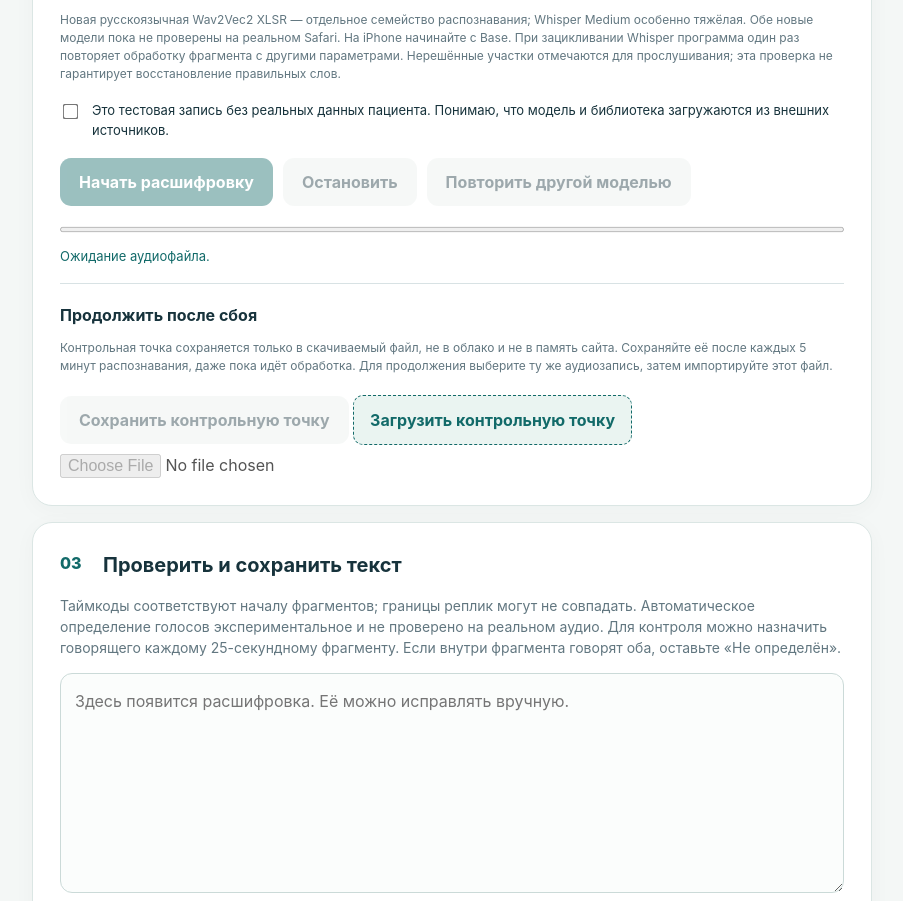
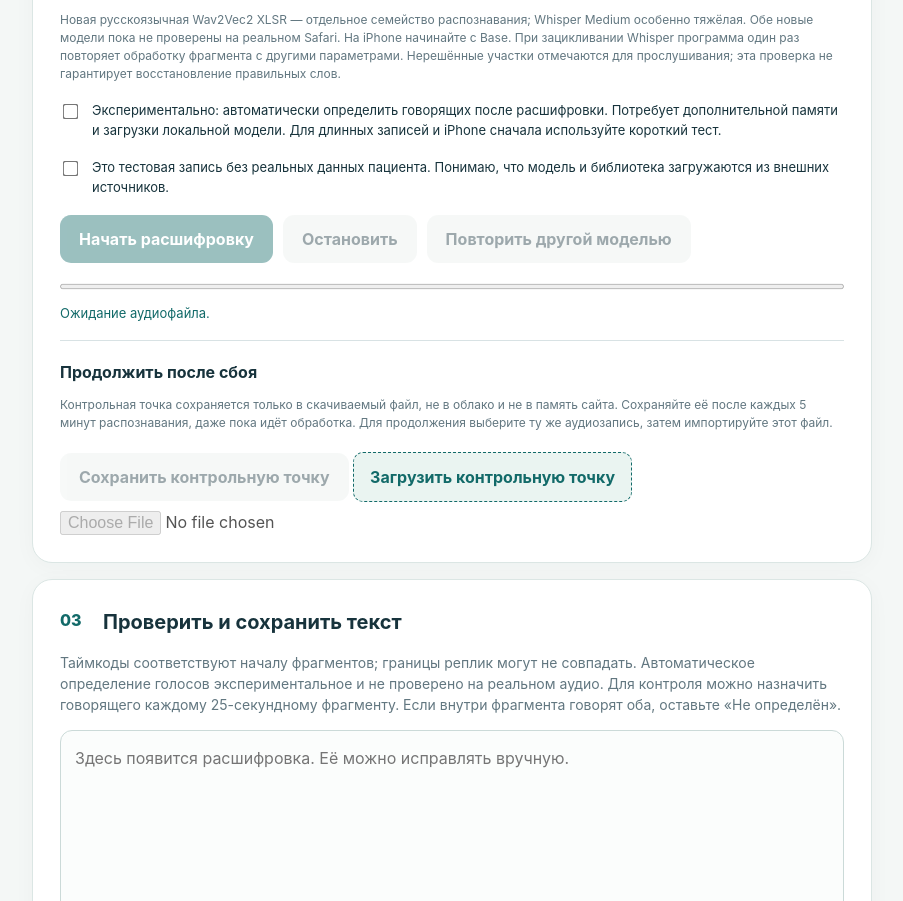
Before and after one commit to antonschtrading-prog/medpriem, a website with bundled scripts: page site/index.html in a window 1280 px wide. Shown: the part 949-1850 px from the top of the page, without its empty margins (188-1091 px from the left). Built offline with nearby package versions, Linux system fonts and the light colour scheme.

Commit message:
Add explicit one-click ASR then automatic speaker processing opt-in

```diff
--- a/site/index.html
+++ b/site/index.html
@@ -30,6 +30,7 @@
         <select id="asr-model"><option value="tiny">Tiny · быстрый тест</option><option value="base" selected>Base · приоритет точности</option><option value="small">Small · только на мощном устройстве</option><option value="xlsr_ru">Wav2Vec2 XLSR · русский · экспериментально</option><option value="medium">Whisper Medium · крайне тяжёлая · экспериментально</option></select>
       </label>
       <p class="tiny">Новая русскоязычная Wav2Vec2 XLSR — отдельное семейство распознавания; Whisper Medium особенно тяжёлая. Обе новые модели пока не проверены на реальном Safari. На iPhone начинайте с Base. При зацикливании Whisper программа один раз повторяет обработку фрагмента с другими параметрами. Нерешённые участки отмечаются для прослушивания; эта проверка не гарантирует восстановление правильных слов.</p>
+      <label class="consent"><input type="checkbox" id="speaker-after"><span>Экспериментально: автоматически определить говорящих после расшифровки. Потребует дополнительной памяти и загрузки локальной модели. Для длинных записей и iPhone сначала используйте короткий тест.</span></label>
       <label class="consent"><input type="checkbox" id="privacy-agree"><span>Это тестовая запись без реальных данных пациента. Понимаю, что модель и библиотека загружаются из внешних источников.</span></label>
       <div class="actions"><button type="button" id="run" class="primary" disabled>Начать расшифровку</button><button type="button" id="cancel" class="secondary" disabled>Остановить</button><button type="button" id="rerun" class="secondary" disabled>Повторить другой моделью</button></div>
       <div class="progress-wrap"><progress id="progress" max="100" value="0" aria-label="Прогресс расшифровки"></progress><span id="segment-count" class="tiny"></span></div>
```
